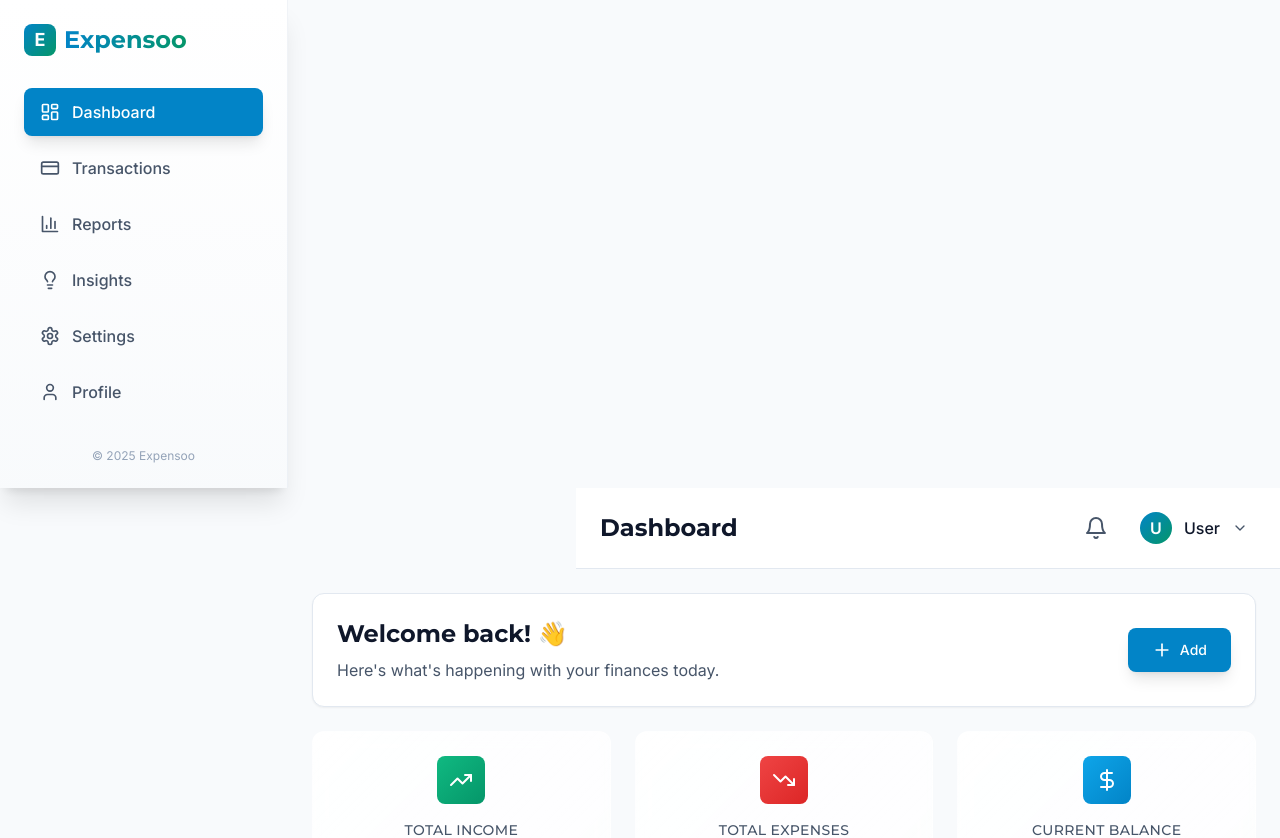
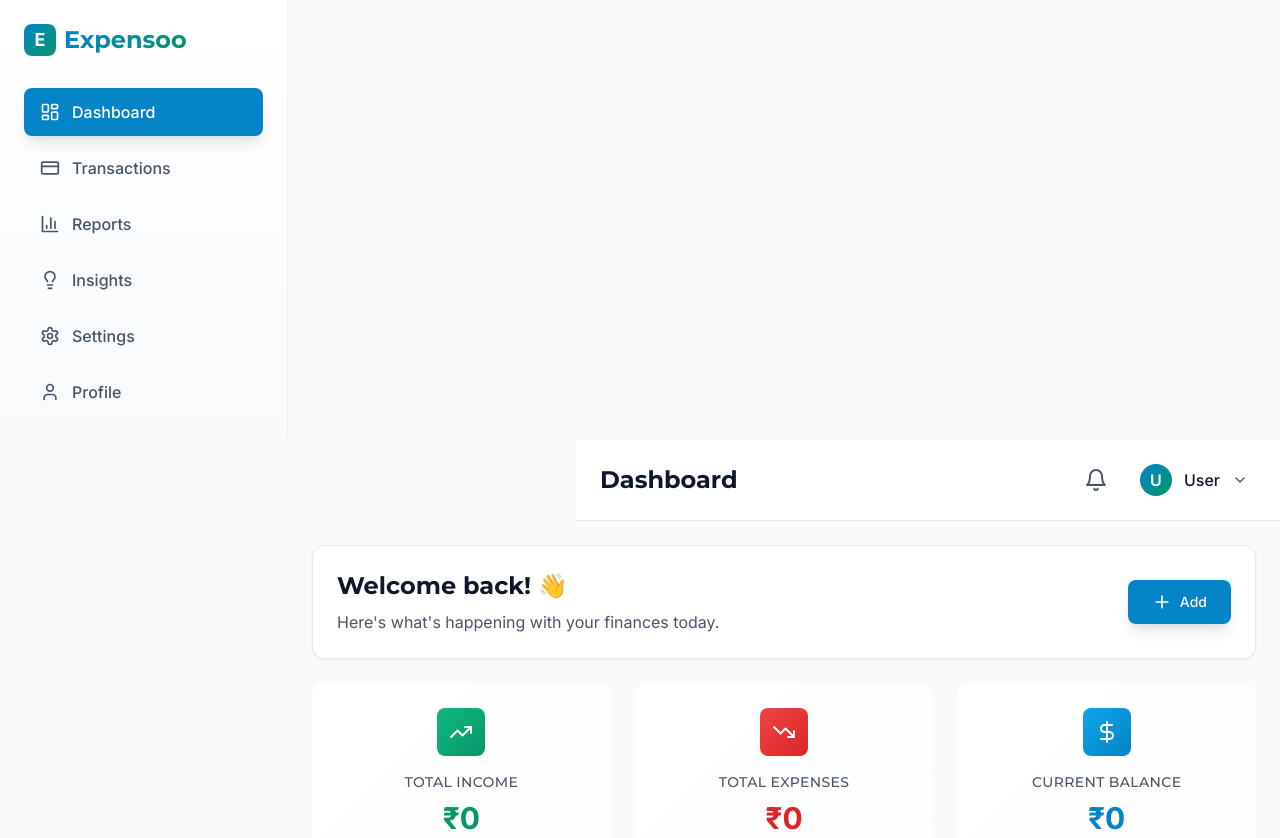
Before and after one commit to AdityaRaj81/Expensoo, a React (Vite) app: page /app in a window 1280 px wide. Shown: the top 838 px of the page. Built offline with nearby package versions, Linux system fonts and the light colour scheme.

Commit message:
feat: Refactor Sidebar component for improved layout and styling consistency

```diff
--- a/src/components/layout/Sidebar.jsx
+++ b/src/components/layout/Sidebar.jsx
@@ -21,7 +21,7 @@ function Sidebar({ isOpen, onClose }) {
     { path: '/app/profile', label: 'Profile', icon: User }
   ];
 
-  // Responsive sidebar: overlay on mobile, styled and shadowed on desktop/laptop
+  // Responsive sidebar: show as overlay on mobile, fixed on desktop
   return (
     <>
       {/* Overlay for mobile */}
@@ -31,15 +31,12 @@ function Sidebar({ isOpen, onClose }) {
         aria-hidden="true"
       />
       <aside
-        className={`app-sidebar fixed left-0 top-0 h-full z-50 border-r border-secondary-200 w-64 sm:w-72 bg-white transition-transform duration-200
+        className={`app-sidebar fixed left-0 top-0 h-full z-50 border-r border-secondary-200 w-72 bg-white transition-transform duration-200
           ${isOpen ? 'translate-x-0' : '-translate-x-full'}
-          sm:translate-x-0 sm:static sm:block
-          shadow-none sm:shadow-xl
-          sm:rounded-none
-        `}
+          sm:translate-x-0 sm:static sm:block`}
         style={{ maxWidth: '100vw' }}
       >
-        <div className="p-4 sm:p-6 flex flex-col h-full">
+        <div className="p-6">
           {/* Close button for mobile */}
           <button
             className="sm:hidden absolute top-4 right-4 p-2 rounded-lg hover:bg-secondary-100 transition-colors"
@@ -57,32 +54,28 @@ function Sidebar({ isOpen, onClose }) {
             </span>
           </Link>
 
-          <nav className="flex-1">
-            <ul className="space-y-1 sm:space-y-2">
+          <nav>
+            <ul className="space-y-2">
               {navItems.map((item) => {
                 const Icon = item.icon;
                 return (
                   <li key={item.path}>
                     <Link
                       to={item.path}
-                      className={`flex items-center space-x-3 px-3 sm:px-4 py-2 sm:py-3 rounded-lg font-medium transition-all duration-200 ${location.pathname === item.path
-                        ? 'bg-primary-600 text-white shadow-md sm:shadow-lg'
+                      className={`flex items-center space-x-3 px-4 py-3 rounded-lg font-medium transition-all duration-200 ${location.pathname === item.path
+                        ? 'bg-primary-600 text-white shadow-lg'
                         : 'text-secondary-600 hover:bg-secondary-100 hover:text-secondary-900'
                         }`}
                       onClick={onClose}
                     >
                       <Icon className="w-5 h-5" />
-                      <span className="truncate">{item.label}</span>
+                      <span>{item.label}</span>
                     </Link>
                   </li>
                 );
               })}
             </ul>
           </nav>
-          {/* Optional: Add a footer or help link for desktop */}
-          <div className="hidden sm:block mt-auto pt-8 text-xs text-secondary-400 text-center">
-            &copy; {new Date().getFullYear()} Expensoo
-          </div>
         </div>
       </aside>
     </>
```
